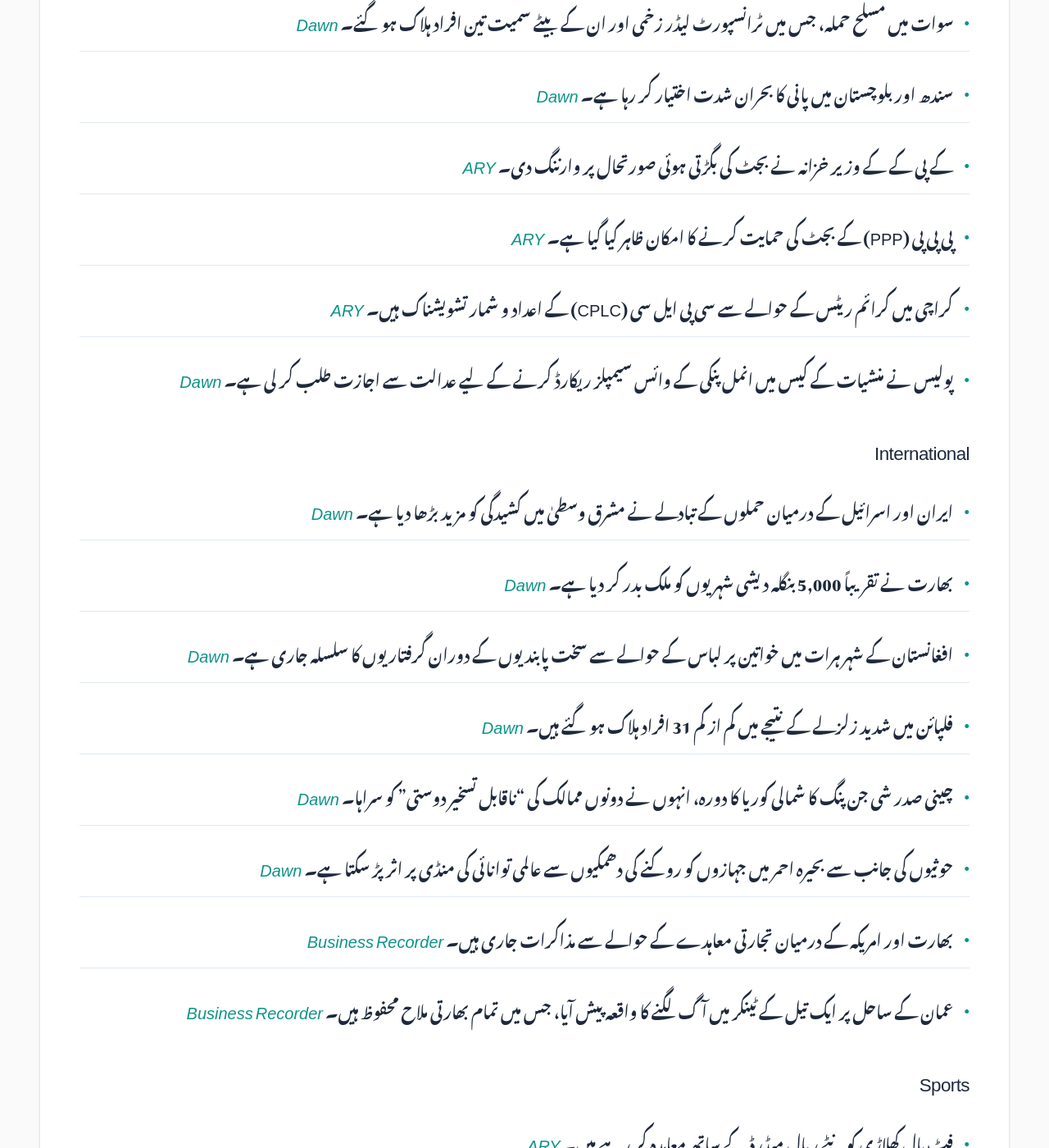
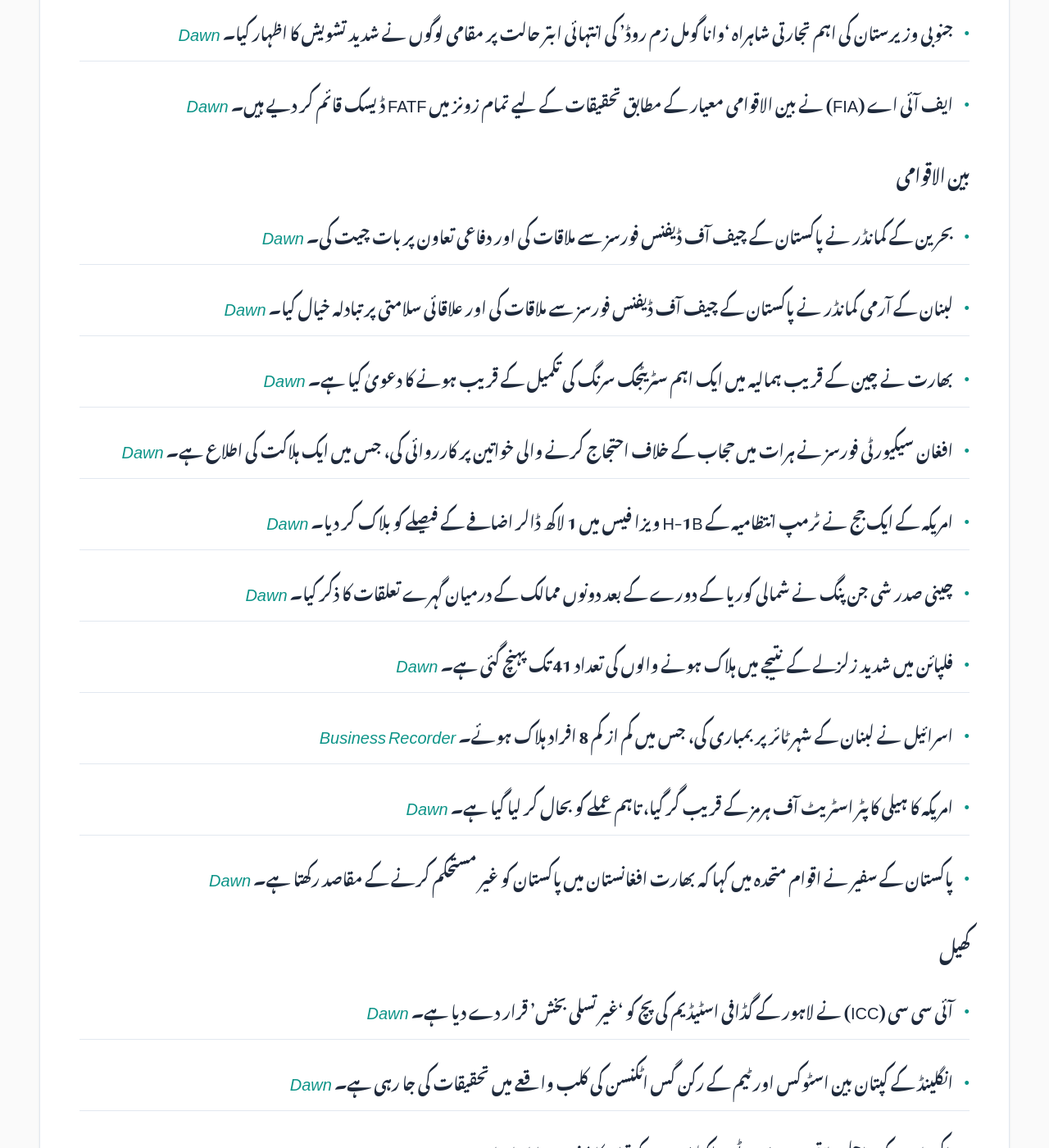
Before and after one commit to zsubzwary/news, a Jekyll site: the page built from ur/index.md, in a window 1280 px wide and 1400 px high, scrolled down 2255 px. Shown: the whole window at 82% size. Built offline with Jekyll 4.4.1, drawn with Linux system fonts in a browser that asks for light colours; some web fonts are replaced; comment, search, counter and statistics services are not loaded; some of the changed text lies outside the part shown.

Commit message:
DateTime; 2026-06-09T16:10:52.296Z

```diff
--- a/ur/index.md
+++ b/ur/index.md
@@ -7,56 +7,59 @@ rtl: true
 
 پاکستان کی تازہ خبروں کا خلاصہ
 
- &lrm; 08-Jun-2026 21:11PKT
+ &lrm; 09-Jun-2026 21:10PKT
 
 پڑھنے کا وقت : 5 منٹ
 
 ### معیشت
-- سینیٹ نے سال بھر کی کفایت شعاری کے بعد 1.43 ارب روپے سرکاری خزانے کو واپس کر دیے ہیں۔ *[Dawn](https://www.dawn.com/news/2006122/senate-returns-rs143bn-to-exchequer-beats-austerity-target-by-500pc)*
-- پاکستان ٹیکسٹائل کونسل نے بجٹ میں 10 سالہ فکسڈ ریٹ فنانسنگ اور برآمد کنندگان کے لیے ٹیکس چھوٹ کی درخواست کی ہے۔ *[Business Recorder](https://www.brecorder.com/news/40424530/ptc-seeks-10-year-fixed-rate-financing-tax-relief-for-exporters-in-budget)*
-- وال اسٹریٹ کے بڑے انڈیکسوں میں اضافہ ہوا ہے، جس کی وجہ چپس کی صنعت میں بہتری اور مشرق وسطیٰ میں کم ہوتی کشیدگی ہے۔ *[Business Recorder](https://www.brecorder.com/news/40424529/wall-st-gains-as-chips-rebound-middle-east-tensions-ease)*
-- بھارت نے جنوری سے مارچ کی سہ ماہی میں غیر متوقع کرنٹ اکاؤنٹ سرپلس رپورٹ کیا ہے۔ *[Business Recorder](https://www.brecorder.com/news/40424521/india-reports-surprise-current-account-surplus-in-jan-march-quarter)*
-- پاکستان میں چاندی کی قیمتیں دوبارہ معمول پر آ گئیں۔ *[ARY](https://arynews.tv/silver-rate-today-in-pakistan-june-8-2026)*
-- واہت پولٹری فارم نے آئی پی او سے حاصل ہونے والی رقم سے 100,000 پرندوں کی افزائش کا کام شروع کر دیا۔ *[Business Recorder](https://www.brecorder.com/news/40424517/wahdat-poultry-purchases-100000-birds-through-ipo-proceeds)*
-- پاکستانی روپے میں امریکی ڈالر کے مقابلے میں اضافہ ریکارڈ کیا گیا۔ *[Business Recorder](https://www.brecorder.com/news/40424515/intra-day-update-rupee-records-gain-against-us-dollar)*
-- مالیشیا میں پام آئل کی قیمتوں میں اضافہ ہوا ہے۔ *[Business Recorder](https://www.brecorder.com/news/40424514/palm-climbs-on-anticipated-output-drop-indonesia-uncertainty-caps-gains)*
-- پاکستان اور ماریشس نے دوطرفہ تجارت اور سرمایہ کاری کے فروغ کے لیے عزم کا اعادہ کیا۔ *[Business Recorder](https://www.brecorder.com/news/40424513/pakistan-mauritius-eye-to-enhance-bilateral-trade)*
+- نئے مالی سال (2026-27) کا بجٹ 12 جون کو پارلیمنٹ میں پیش کیے جانے کا امکان ہے۔ *[Dawn](https://www.dawn.com/news/2006338/budget-likely-to-be-announced-on-june-12-says-minister)*
+- پاکستان اور ایران کے درمیان سرحدی تجارت رکنے سے ملک بھر میں ایل پی جی (LPG) کی قلت کا خدشہ پیدا ہو گیا ہے۔ *[Dawn](https://www.dawn.com/news/2006250/pak-iran-border-trade-halt-to-trigger-lpg-shortages)*
+- وزیر اعظم شہباز شریف نے بجٹ سے قبل زراعت کے شعبے کی ترقی کے لیے اسٹیک ہولڈرز سے مشاورت کی۔ *[Business Recorder](https://www.brecorder.com/news/40424679/pm-shehbaz-consults-agriculture-stakeholders-ahead-of-budget-announces-reform-push)*
+- بھارت میں سونے پر درآمدی ٹیرف میں اضافے سے اسمگلنگ میں اضافہ ہوا ہے۔ *[Business Recorder](https://www.brecorder.com/news/40424683/indias-gold-tariff-hike-fuels-smuggling-revival-squeezes-banks-and-refiners)*
+- امریکی اسٹاکس میں اضافہ دیکھا گیا کیونکہ تیل کی قیمتوں میں کمی آئی ہے۔ *[Business Recorder](https://www.brecorder.com/news/40424680/us-stocks-rise-as-oil-prices-pull-back)*
+- چین کے اسٹاکس میں دوبارہ بہتری دیکھی گئی جبکہ ہانگ کانگ کے شیئرز مستحکم رہے۔ *[Business Recorder](https://www.brecorder.com/news/40424667/china-stocks-rebound-as-chipmaker-selloff-lures-bargain-hunters-hong-kong-steady)*
+- پاکستان 'انٹرنیشنل نارتھ ساؤتھ ٹرانسپورٹ کارریڈور' (INSTC) میں شامل ہونے اور گوادر کو روس سے منسلک کرنے کا منصوبہ بنا رہا ہے۔ *[Business Recorder](https://www.brecorder.com/news/40424670/pakistan-plans-to-join-instc-eyes-gwadar-link-with-russia)*
+- بھارت کی معیشت پر ایران جنگ کے بڑھتے ہوئے اخراجات کے اثرات پڑ رہے ہیں۔ *[Business Recorder](https://www.brecorder.com/news/40424687/indian-economy-government-finances-see-mounting-costs-from-iran-war)*
+
+### سائنس اور ٹیکنالوجی
+- بھارتی مارکیٹ اے آئی (AI) کے میدان میں جنوبی کوریا اور تائیوان سے پیچھے رہ گئی ہے۔ *[Business Recorder](https://www.brecorder.com/news/40424686/india-overtaken-as-south-korea-taiwan-ride-ai-wave)*
+- نینٹینڈو نے اپنی مشہور 1998 کی گیم 'زلڈا' کے ری میک کا اعلان کیا ہے۔ *[ARY](https://arynews.tv/zelda-ocarina-of-time-remake-announced-by-nintendo)*
+
+### موسم
+- پاکستان کے مختلف حصوں میں شدید گرمی کی لہر برقرار ہے، جہاں درجہ حرارت 40 ڈگری سینٹی گریڈ سے تجاوز کر گیا۔ *[Dawn](https://www.dawn.com/news/2006384/in-pictures-heatwave-grips-pakistan-as-temperatures-cross-40c)*
 
 ### سیاست
-- وزیراعظم شہباز شریف نے مشرق وسطیٰ میں جاری تنازعات کے دوران تمام فریقین سے تحمل کا مطالبہ کیا ہے۔ *[Dawn](https://www.dawn.com/news/2006144/give-peace-a-little-more-chance-pm-shehbaz-calls-for-restraint-after-israel-iran-exchange-attacks)*
-- پی ٹی آئی نے گلگت بلتستان کے انتخابی نتائج کو مسترد کرتے ہوئے دھاندلی کے الزامات عائد کیے ہیں۔ *[Dawn](https://www.dawn.com/news/2006146/action-replay-of-2024-elections-pti-ttap-reject-gb-election-results-level-rigging-allegations)*
-- پاکستان نے آزاد جموں و کشمیر کے حوالے سے برطانیہ میں مقیم افراد کے غیر ضروری تبصروں کو مسترد کر دیا ہے۔ *[Dawn](https://www.dawn.com/news/2006132/pakistan-rejects-unwarranted-remarks-on-ajk-by-individuals-in-uk)*
-- سپریم کورٹ نے فیصلہ دیا کہ تیزابیت سے حملہ (acid attack) قتل سے بھی زیادہ سنگین جرم ہے۔ *[Dawn](https://www.dawn.com/news/2006139/acid-attack-more-heinous-than-homicide-tool-of-patriarchal-violence-sc)*
-- بی آئی ایس پی (BISP) کی چیئرپرسن نے رانا ثناء اللہ کے بیانات پر معافی کا مطالبہ کیا۔ *[Dawn](https://www.dawn.com/news/2006110/bisp-head-urges-apology-after-rana-sanaullahs-beggar-remarks)*
-- ڈونلڈ ٹرمپ نے انتخابی دھاندلی کے الزامات پر این بی سی کے انٹرویو کے دوران گفتگو چھوڑ دی۔ *[Dawn](https://www.dawn.com/news/2006093/lets-call-it-quits-trump-storms-out-of-tense-rain-plagued-interview-when-confronted-over-election-fraud-claims)*
+- گلگت بلتستان الیکشن کمیشن نے پانچ حلقوں میں دوبارہ پولنگ تک نتائج کی منسوخی کا حکم دیا ہے۔ *[Dawn](https://www.dawn.com/news/2006362/gb-election-commission-bars-consolidation-of-results-until-re-polling-in-5-constituencies)*
 
-### National
-- آزاد کشمیر کے شہر راولاکوٹ میں پولیس اور مظاہرین کے درمیان تصادم میں 7 شہری جاں بحق ہو گئے۔ *[Dawn](https://www.dawn.com/news/2006082/at-least-7-civilians-killed-during-sunday-clash-between-police-jaac-protesters-in-ajks-rawalakot-official)*
-- سوات میں مسلح حملہ، جس میں ٹرانسپورٹ لیڈر زخمی اور ان کے بیٹے سمیت تین افراد ہلاک ہو گئے۔ *[Dawn](https://www.dawn.com/news/2006119/transport-leader-injured-in-swat-armed-attack-son-among-3-killed)*
-- سندھ اور بلوچستان میں پانی کا بحران شدت اختیار کر رہا ہے۔ *[Dawn](https://www.dawn.com/news/2005909/sindh-balochistan-cry-foul-as-irsa-keeps-mum-over-deepening-water-crisis)*
-- کے پی کے کے وزیر خزانہ نے بجٹ کی بگڑتی ہوئی صورتحال پر وارننگ دی۔ *[ARY](https://arynews.tv/kp-finance-minister-warns-budget-situation-worsening)*
-- پی پی پی (PPP) کے بجٹ کی حمایت کرنے کا امکان ظاہر کیا گیا ہے۔ *[ARY](https://arynews.tv/ppp-likely-to-back-budget-as-govt-talks-reach-broad-understanding-sources)*
-- کراچی میں کرائم ریٹس کے حوالے سے سی پی ایل سی (CPLC) کے اعداد و شمار تشویشناک ہیں۔ *[ARY](https://arynews.tv/staggering-cplc-figures-reveal-alarmingly-high-may-crime-rates-in-karachi)*
-- پولیس نے منشیات کے کیس میں انمل پنکی کے وائس سیمپلز ریکارڈ کرنے کے لیے عدالت سے اجازت طلب کر لی ہے۔ *[Dawn](https://www.dawn.com/news/2005920/courts-nod-sought-to-record-pinkys-voice-samples)*
+### قومی
+- پشاور کے علاقے حسن خیل میں دہشت گردوں کے حملے کے دوران 6 ایف سی اہلکار شہید ہو گئے۔ *[Dawn](https://www.dawn.com/news/2006354/6-personnel-martyred-as-terrorists-bid-to-capture-frontier-constabulary-post-in-peshawar-foiled-sources)*
+- بلوچستان کے علاقے باسمہ میں فوجی آپریشن کے دوران 14 دہشت گرد ہلاک اور ایک سپاہی شہید ہو گیا۔ *[Business Recorder](https://www.brecorder.com/news/40424684/soldier-martyred-14-terrorists-killed-in-balochistan-operation-ispr)*
+- آزاد کشمیر کے شہر مظفر آباد میں JAAC کی ہڑتال کے باعث بازار اور سڑکیں ویران رہیں۔ *[Dawn](https://www.dawn.com/news/2006361/jaac-strike-markets-streets-deserted-in-ajks-muzaffarabad-but-no-demonstrations-held)*
+- جنوبی وزیرستان کی اہم تجارتی شاہراہ 'وانا گومل زم روڈ' کی انتہائی ابتر حالت پر مقامی لوگوں نے شدید تشویش کا اظہار کیا۔ *[Dawn](https://www.dawn.com/news/2006383/south-waziristan-tribal-elders-decry-hardship-as-wana-gomal-zam-road-remains-in-ruins)*
+- ایف آئی اے (FIA) نے بین الاقوامی معیار کے مطابق تحقیقات کے لیے تمام زونز میں FATF ڈیسک قائم کر دیے ہیں۔ *[Dawn](https://www.dawn.com/news/2006381/fia-establishes-fatf-desks-across-all-zones-to-improve-implementation-of-international-investigation-standards)*
 
-### International
-- ایران اور اسرائیل کے درمیان حملوں کے تبادلے نے مشرق وسطیٰ میں کشیدگی کو مزید بڑھا دیا ہے۔ *[Dawn](https://www.dawn.com/news/2006073/israel-iran-trade-fire-despite-trumps-call-for-restraint)*
-- بھارت نے تقریباً 5,000 بنگلہ دیشی شہریوں کو ملک بدر کر دیا ہے۔ *[Dawn](https://www.dawn.com/news/2006150/india-detains-and-deports-5000-bangladeshis)*
-- افغانستان کے شہر ہرات میں خواتین پر لباس کے حوالے سے سخت پابندیوں کے دوران گرفتاریوں کا سلسلہ جاری ہے۔ *[Dawn](https://www.dawn.com/news/2006152/women-detained-in-afghanistans-herat-in-clothing-crackdown)*
-- فلپائن میں شدید زلزلے کے نتیجے میں کم از کم 31 افراد ہلاک ہو گئے ہیں۔ *[Dawn](https://www.dawn.com/news/2006083/major-quake-off-philippines-kills-at-least-31-dozen-still-missing)*
-- چینی صدر شی جن پنگ کا شمالی کوریا کا دورہ، انہوں نے دونوں ممالک کی "ناقابل تسخیر دوستی" کو سراہا۔ *[Dawn](https://www.dawn.com/news/2006079/chinas-xi-lands-in-north-korea-for-rare-visit-hails-invincible-friendship-with-pyongyang)*
-- حوثیوں کی جانب سے بحیرہ احمر میں جہازوں کو روکنے کی دھمکیوں سے عالمی توانائی کی منڈی پر اثر پڑ سکتا ہے۔ *[Dawn](https://www.dawn.com/news/2006141/why-houthis-threatening-red-sea-shipping-could-mean-more-for-the-oil-market-this-time)*
-- بھارت اور امریکہ کے درمیان تجارتی معاہدے کے حوالے سے مذاکرات جاری ہیں۔ *[Business Recorder](https://www.brecorder.com/news/40424532/india-us-trade-deal-can-be-finalised-after-tariff-probe-concludes-official-says)*
-- عمان کے ساحل پر ایک تیل کے ٹینکر میں آگ لگنے کا واقعہ پیش آیا، جس میں تمام بھارتی ملاح محفوظ ہیں۔ *[Business Recorder](https://www.brecorder.com/news/40424519/india-says-fire-reported-on-oil-tanker-with-24-indian-sailors-all-crew-safe)*
+### بین الاقوامی
+- بحرین کے کمانڈر نے پاکستان کے چیف آف ڈیفنس فورسز سے ملاقات کی اور دفاعی تعاون پر بات چیت کی۔ *[Dawn](https://www.dawn.com/news/2006391/bahrain-commander-meets-cdf-munir-discusses-strengthening-military-collaboration-ispr)*
+- لبنان کے آرمی کمانڈر نے پاکستان کے چیف آف ڈیفنس فورسز سے ملاقات کی اور علاقائی سلامتی پر تبادلہ خیال کیا۔ *[Dawn](https://www.dawn.com/news/2006324/lebanese-army-commander-calls-on-cdf-munir-discusses-regional-security-environment)*
+- بھارت نے چین کے قریب ہمالیہ میں ایک اہم سٹریٹجک سرنگ کی تکمیل کے قریب ہونے کا دعویٰ کیا ہے۔ *[Dawn](https://www.dawn.com/news/2006369/india-nears-completion-of-strategic-himalayan-tunnel-near-china-border)*
+- افغان سیکیورٹی فورسز نے ہرات میں حجاب کے خلاف احتجاج کرنے والی خواتین پر کارروائی کی، جس میں ایک ہلاکت کی اطلاع ہے۔ *[Dawn](https://www.dawn.com/news/2006373/afghanistan-police-crack-down-on-anti-hijab-protests-in-herat)*
+- امریکہ کے ایک جج نے ٹرمپ انتظامیہ کے H-1B ویزا فیس میں 1 لاکھ ڈالر اضافے کے فیصلے کو بلاک کر دیا۔ *[Dawn](https://www.dawn.com/news/2006330/us-judge-blocks-trumps-100000-fee-for-h-1b-visas)*
+- چینی صدر شی جن پنگ نے شمالی کوریا کے دورے کے بعد دونوں ممالک کے درمیان گہرے تعلقات کا ذکر کیا۔ *[Dawn](https://www.dawn.com/news/2006357/chinas-xi-hails-deeper-understanding-at-end-of-north-korea-summit)*
+- فلپائن میں شدید زلزلے کے نتیجے میں ہلاک ہونے والوں کی تعداد 41 تک پہنچ گئی ہے۔ *[Dawn](https://www.dawn.com/news/2006345/outdoor-hospitals-cut-off-communities-as-philippine-quake-toll-hits-41)*
+- اسرائیل نے لبنان کے شہر ٹائر پر بمباری کی، جس میں کم از کم 8 افراد ہلاک ہوئے۔ *[Business Recorder](https://www.brecorder.com/news/40424675/israel-launches-deadly-strikes-on-lebanons-tyre-after-warning)*
+- امریکہ کا ہیلی کاپٹر اسٹریٹ آف ہرمز کے قریب گر گیا، تاہم عملے کو بحال کر لیا گیا ہے۔ *[Dawn](https://www.dawn.com/news/2006350/us-helicopter-crew-who-went-down-in-strait-of-hormuz-rescued-by-drone)*
+- پاکستان کے سفیر نے اقوام متحدہ میں کہا کہ بھارت افغانستان میں پاکستان کو غیر مستحکم کرنے کے مقاصد رکھتا ہے۔ *[Dawn](https://www.dawn.com/news/2006316/indias-key-objectives-in-afghanistan-solely-driven-by-singular-goal-of-destabilising-pakistan-envoy-tells-unsc)*
 
-### Sports
-- فٹ بال کھلاڑی کونٹے ریال میڈرڈ کے ساتھ معاہدہ کر رہے ہیں۔ *[ARY](https://arynews.tv/konate-to-join-real-madrid-until-2030)*
-- بنگلہ دیشی کرکٹ ٹیم آسٹریلیا کے خلاف ون ڈے سیریز کے لیے تیار ہے۔ *[Business Recorder](https://www.brecorder.com/news/40424516/bangladesh-seek-odi-upset-against-depleted-australia)*
-- افغانستان کی کرکٹ ٹیم کی کارکردگی کے حوالے سے کوچ پائبس نے مزید ٹیسٹ کی ضرورت پر زور دیا۔ *[ARY](https://arynews.tv/rusty-afghanistan-need-more-tests-says-coach-pybus)*
+### کھیل
+- آئی سی سی (ICC) نے لاہور کے گڈافی اسٹیڈیم کی پچ کو 'غیر تسلی بخش' قرار دے دیا ہے۔ *[Dawn](https://www.dawn.com/news/2006387/icc-rates-lahores-gaddafi-stadium-unsatisfactory-after-slow-pitch-in-pakistan-australia-odi)*
+- انگلینڈ کے کپتان بین اسٹوکس اور ٹیم کے رکن گس اٹکنسن کی کلب واقعے میں تحقیقات کی جا رہی ہے۔ *[Dawn](https://www.dawn.com/news/2006234/stokes-atkinson-under-probe-for-nightclub-incident)*
+- پاکستان کے ساحلی علاقوں میں سپورٹس اکیڈمیوں کے قیام کا منصوبہ بنایا جا رہا ہے۔ *[Business Recorder](https://www.brecorder.com/news/40424669/pakistan-plans-coastal-sports-academies-under-blue-economy-vision)*
 
-### Health
-- کوئٹہ میں تیزابیت سے ہونے والے حملے کے خلاف ڈاکٹروں نے ہسپتالوں میں ہڑتال کر دی۔ *[Dawn](https://www.dawn.com/news/2006036/doctors-go-on-strike-in-quetta-over-heinous-acid-attack)*
+### صحت
+- پنجاب میں کینسر کے مریضوں کو علاج کے لیے 10 لاکھ روپے کی امداد دی جائے گی۔ *[ARY](https://arynews.tv/cancer-patients-to-get-rs1million-for-treatment-in-punjab)*
+- لاہور میں ایک دل کے سرجن پر 'مفت آپریشن' کے نام پر 10 لاکھ روپے بٹورنے کا الزام لگا ہے۔ *[ARY](https://arynews.tv/lahore-heart-surgeon-charges-1m-for-free-operation)*
 
-### Other
-- ٹونی ایوارڈز میں 'Schmigadoon!' نے بہترین میوزیکل کا ایوارڈ جیتا۔ *[Business Recorder](https://www.brecorder.com/news/40424512/schmigadoon-wins-best-musical-on-broadways-biggest-night)*
-- ورلڈ اوشینز ڈے کے موقع پر سمندری ماحولیاتی نظام کے تحفظ کی اہمیت پر زور دیا گیا۔ *[Business Recorder](https://www.brecorder.com/news/40424518/world-oceans-day-fishing-and-the-future-stability-of-marine-ecosystems)*
+### دیگر
+- اسلام آباد کے راول جھیل پر فلیمنگو پرندوں کے شکار سے ماحولیاتی ماہرین میں تشویش پائی جاتی ہے۔ *[Dawn](https://www.dawn.com/news/2006212/flamingos-killing-at-islamabads-rawal-lake-raises-alarm)*
+- کےٹی پیری نے 2025 کو اپنی زندگی کا مشکل ترین سال قرار دیا۔ *[ARY](https://arynews.tv/katy-perry-reflects-on-orlando-split-calling-2025-the-hardest-year-of-her-life)*
+- جینیفر لوپیز نے اپنے بچوں کے کالج جانے پر جذباتی انداز میں اظہار کیا۔ *[ARY](https://arynews.tv/jennifer-lopez-emotional-over-twins-max-and-emme-leaving-for-college)*
```
